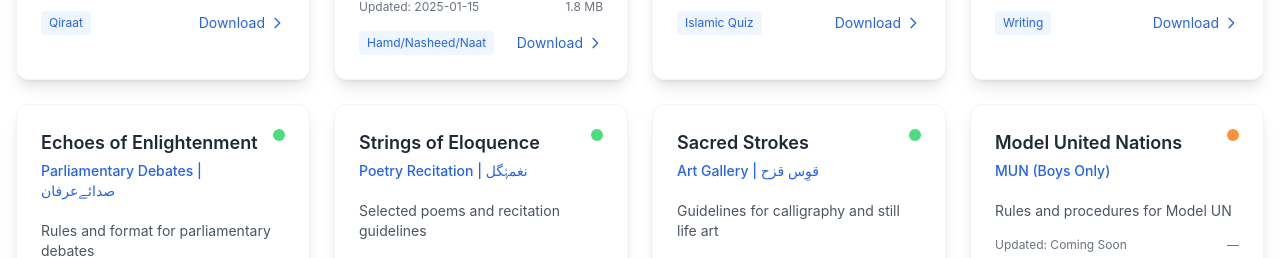
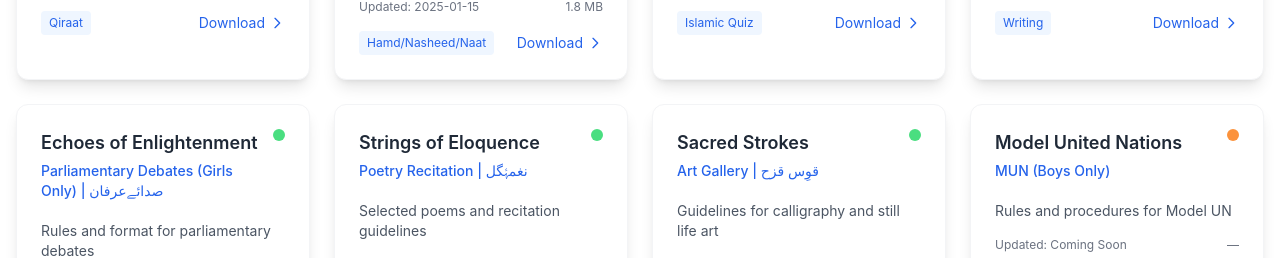
Before and after one commit to amoh2mad/scilolympiad, a React (Vite) app: page / in a window 1280 px wide. Shown: the part 4358-4616 px from the top of the page. Built offline with nearby package versions, Linux system fonts and the light colour scheme; the HTML template or start-up script is replaced by a standard one.

Commit message:
girls only

```diff
--- a/src/components/StudyGuides.jsx
+++ b/src/components/StudyGuides.jsx
@@ -45,7 +45,7 @@ const studyGuidesData = [
   {
     id: 5,
     title: "Echoes of Enlightenment",
-    subtitle: "Parliamentary Debates | صدائےعرفان",
+    subtitle: "Parliamentary Debates (Girls Only) | صدائےعرفان",
     description: "Rules and format for parliamentary debates",
     pdf: "/guides/debates-guide.pdf",
     category: "Debates",
```
